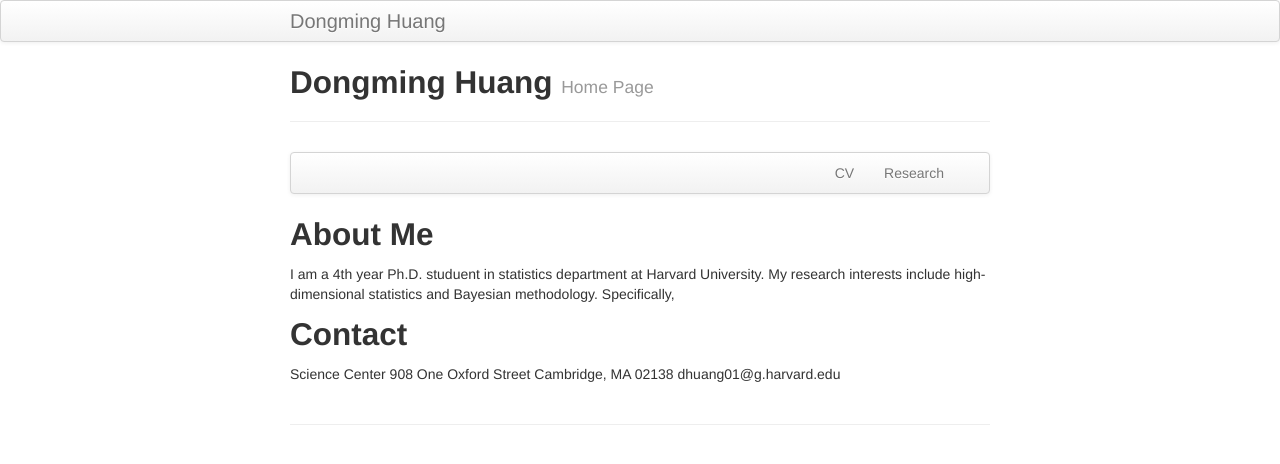
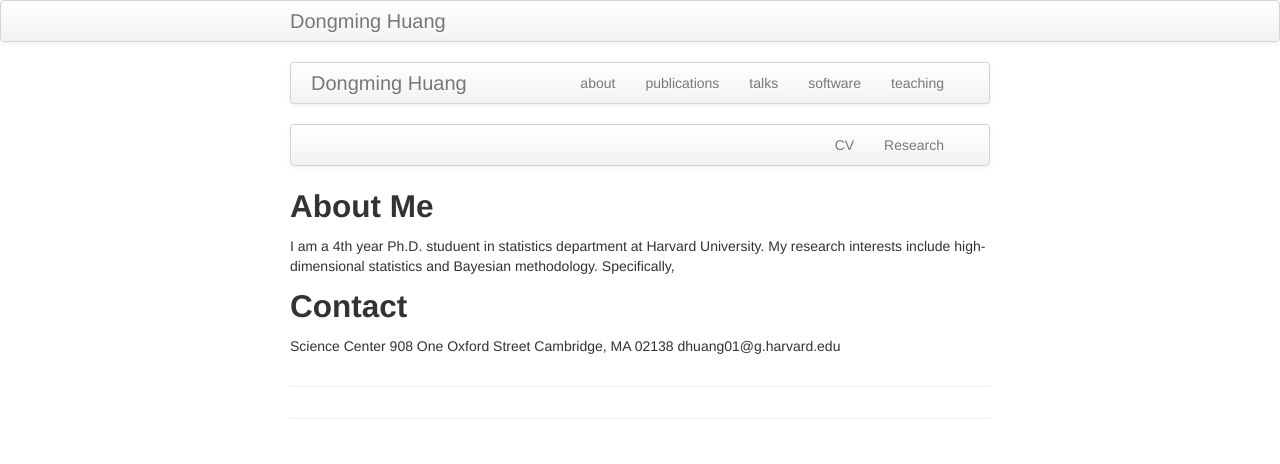
Before and after one commit to stathuang/dmhuang.github.io, a Jekyll site: the page built from index.md, in a window 1280 px wide. Shown: the top 464 px of the page. Built offline with Jekyll 4.4.1, drawn with Linux system fonts in a browser that asks for light colours.

Commit message:
Update page.html

```diff
--- a/_includes/themes/twitter/page.html
+++ b/_includes/themes/twitter/page.html
@@ -1,9 +1,60 @@
-<div class="page-header">
-  <h2>{{ page.title }} {% if page.tagline %} <small>{{ page.tagline }}</small>{% endif %}</h2>
-</div>
+<!DOCTYPE html>
+<html lang="en">
+  <head>
+    <meta charset="utf-8">
+    <title>{{ page.title }}</title>
+    {% if page.description %}<meta name="description" content="{{ page.description }}">{% endif %}
+    {% if page.keywords %}<meta name="keywords" content="{{ page.keywords }}">{% endif %}
+    <meta name="author" content="{{ site.author.name }}">
 
-<div class="row-fluid">
-  <div class="span12">
-    {{ content }}
-  </div>
-</div>
+    <!-- Enable responsive viewport -->
+    <meta name="viewport" content="width=device-width, initial-scale=1.0">
+
+    <!-- Le HTML5 shim, for IE6-8 support of HTML elements -->
+    <!--[if lt IE 9]>
+      <script src="http://html5shim.googlecode.com/svn/trunk/html5.js"></script>
+    <![endif]-->
+
+    <!-- Le styles -->
+    <link href="{{ ASSET_PATH }}/bootstrap/css/bootstrap.2.2.2.min.css" rel="stylesheet">
+    <link href="{{ ASSET_PATH }}/css/style.css?body=1" rel="stylesheet" type="text/css" media="all">
+    <link href="{{ ASSET_PATH }}/css/kbroman.css" rel="stylesheet" type="text/css" media="all">
+
+    <!-- Le fav and touch icons -->
+    <link rel="SHORTCUT ICON" href="{{ BASE_PATH }}/assets/me.ico"/>
+
+    <!-- atom & rss feed -->
+    <link href="{{ BASE_PATH }}{{ site.JB.atom_path }}" type="application/atom+xml" rel="alternate" title="Sitewide ATOM Feed">
+    <link href="{{ BASE_PATH }}{{ site.JB.rss_path }}" type="application/rss+xml" rel="alternate" title="Sitewide RSS Feed">
+
+  </head>
+
+  <body>
+    <div class="navbar">
+      <div class="navbar-inner">
+        <div class="container-narrow">
+          <a class="brand" href="{{ HOME_PATH }}">{{ site.title }}</a>
+          <ul class="nav">
+              <li><a href="{{ BASE_PATH }}/pages/about.html">about</a></li>
+              <li><a href="{{ BASE_PATH }}/pages/pubs.html">publications</a></li>
+              <li><a href="{{ BASE_PATH }}/pages/talks.html">talks</a></li>
+              <li><a href="{{ BASE_PATH }}/pages/software.html">software</a></li>
+              <li><a href="{{ BASE_PATH }}/pages/teaching.html">teaching</a></li>
+          </ul>
+        </div>
+      </div>
+    </div>
+
+    <div class="container-narrow">
+
+      <div class="content">
+        {{ content }}
+      </div>
+
+      <hr>
+
+    </div>
+
+    {% include JB/analytics %}
+  </body>
+</html>
```
